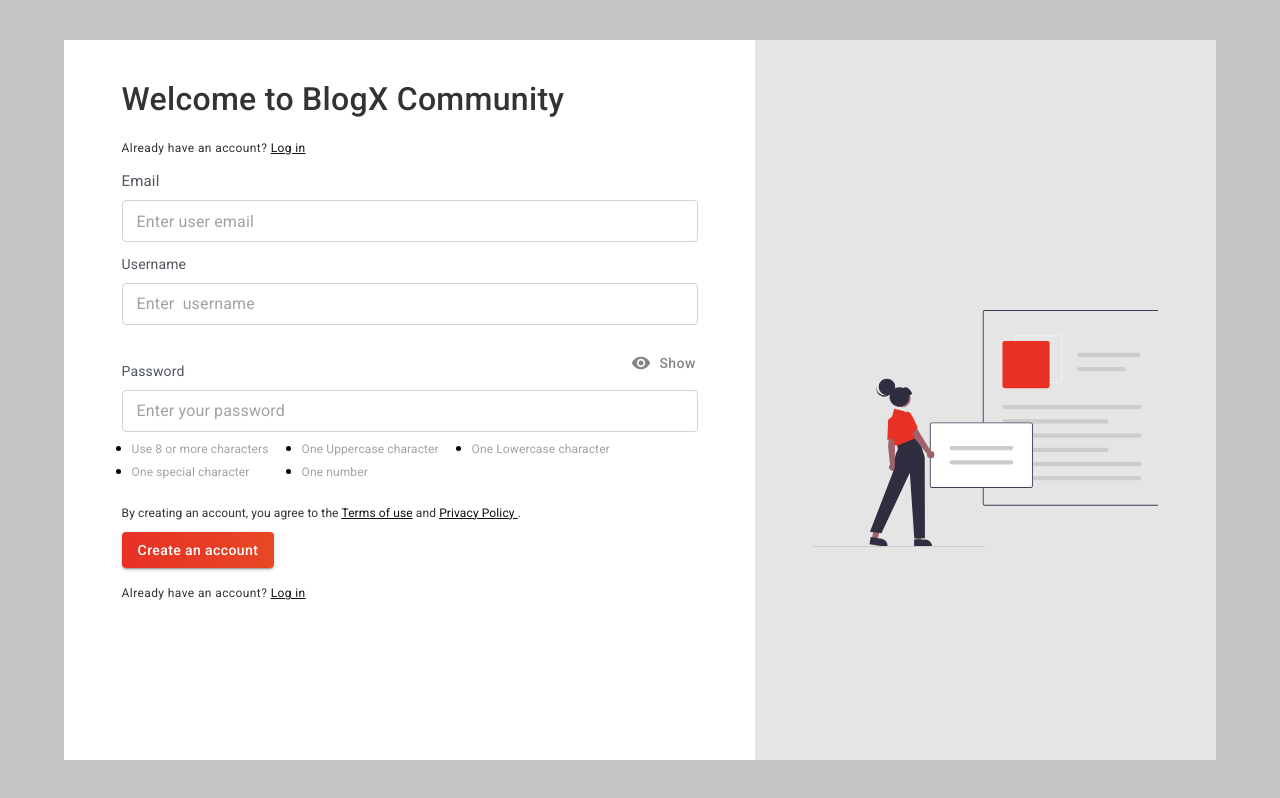
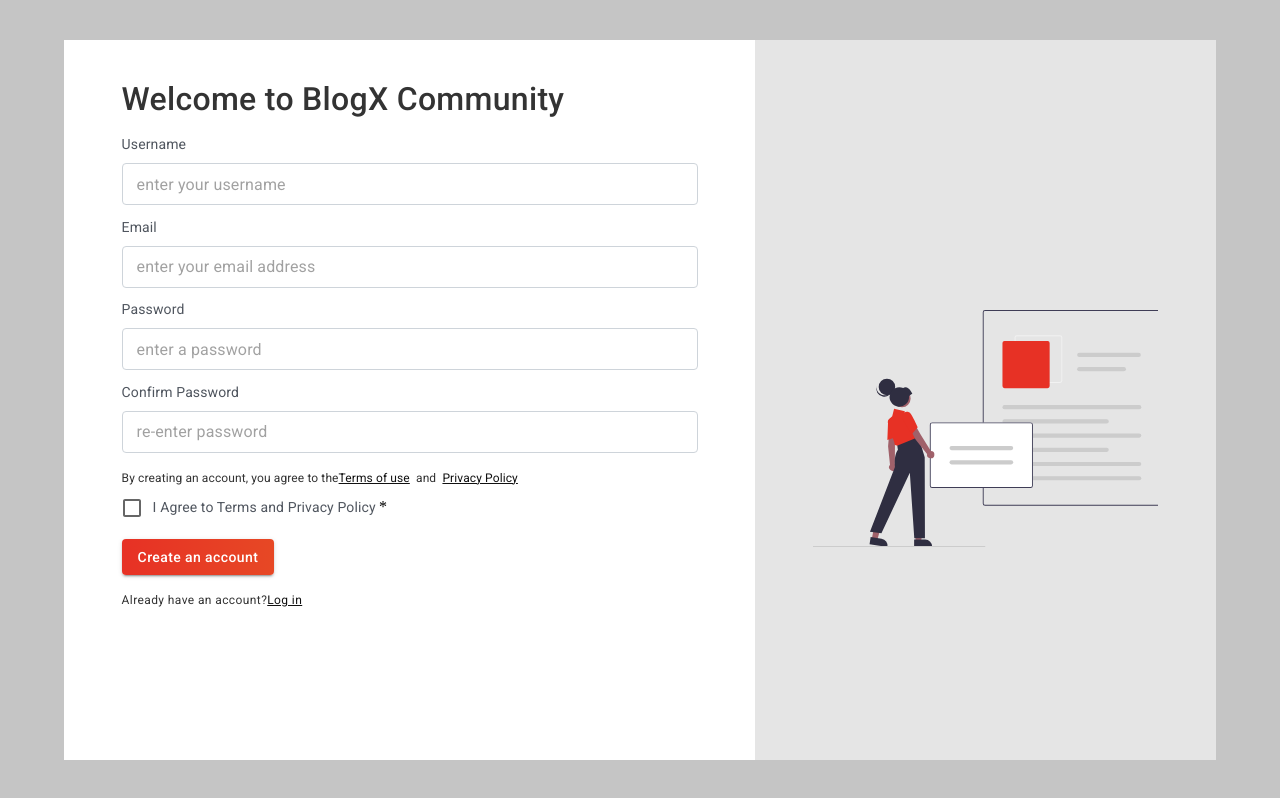
Before and after one commit to Nyamekesse/neuvo, a React (Vite) app in the folder client/: page /sign-up in a window 1280 px wide. Built offline with nearby package versions, Linux system fonts and the light colour scheme.

Commit message:
refactored input vairables, added validation to all input fields

```diff
--- a/client/package.json
+++ b/client/package.json
@@ -11,6 +11,7 @@
   "dependencies": {
     "@emotion/react": "^11.10.5",
     "@emotion/styled": "^11.10.5",
+    "@hookform/resolvers": "^2.9.10",
     "@mui/icons-material": "^5.11.0",
     "@mui/material": "^5.11.5",
     "@reduxjs/toolkit": "^1.9.1",
@@ -19,10 +20,12 @@
     "react": "^18.2.0",
     "react-dom": "^18.2.0",
     "react-file-base64": "^1.0.3",
+    "react-hook-form": "^7.43.1",
     "react-redux": "^8.0.5",
     "react-router-dom": "^6.7.0",
     "react-slick": "^0.29.0",
-    "slick-carousel": "^1.8.1"
+    "slick-carousel": "^1.8.1",
+    "yup": "^0.32.11"
   },
   "devDependencies": {
     "@types/react": "^18.0.26",
--- a/client/src/Theme/theme.jsx
+++ b/client/src/Theme/theme.jsx
@@ -65,6 +65,14 @@ const theme = createTheme({
         },
       },
     },
+    MuiFormControlLabel: {
+      styleOverrides: {
+        label: {
+          color: "#50565F",
+          fontSize: "14px",
+        },
+      },
+    },
   },
 });
 
--- /dev/null
+++ b/client/src/components/Inputs/CheckBoxes/index.jsx
@@ -0,0 +1,40 @@
+import React from "react";
+import Checkbox from "@mui/material/Checkbox";
+import { FormControlLabel, Typography } from "@mui/material";
+import { Controller } from "react-hook-form";
+const CheckBoxes = ({ label, name, control, errors }) => {
+  return (
+    <>
+      <Controller
+        name={name}
+        control={control}
+        render={({ field }) => (
+          <FormControlLabel
+            {...field}
+            control={
+              <Checkbox
+                required
+                onClick={(event) => {
+                  console.log(event.target.checked);
+                }}
+              />
+            }
+            label={label}
+          />
+        )}
+      />
+      {errors[name] ? (
+        <Typography
+          component={"span"}
+          fontSize={"11px"}
+          fontWeight={800}
+          color={"error"}
+        >
+          {errors[name].message}
+        </Typography>
+      ) : null}
+    </>
+  );
+};
+
+export default CheckBoxes;
--- /dev/null
+++ b/client/src/components/Inputs/TextFields/index.jsx
@@ -0,0 +1,51 @@
+import { TextField, Typography } from "@mui/material";
+import React from "react";
+import { InputSection } from "./style";
+import { Controller } from "react-hook-form";
+
+const TextFields = ({ label, placeholder, type, name, control, errors }) => {
+  return (
+    <InputSection>
+      <Typography
+        color={"#50565F"}
+        fontWeight={400}
+        fontSize={14}
+        component={"p"}
+        variant="body1"
+        mb={1}
+      >
+        {label}
+      </Typography>
+      <Controller
+        name={name}
+        control={control}
+        render={({ field }) => (
+          <TextField
+            {...field}
+            placeholder={placeholder}
+            fullWidth
+            required
+            type={type}
+            size="small"
+            sx={{
+              backgroundColor: "#fff",
+              borderColor: errors[name] ? "red" : "",
+            }}
+          />
+        )}
+      />
+      {errors[name] ? (
+        <Typography
+          component={"span"}
+          fontSize={"11px"}
+          fontWeight={800}
+          color={"error"}
+        >
+          {errors[name].message}
+        </Typography>
+      ) : null}
+    </InputSection>
+  );
+};
+
+export default TextFields;
--- /dev/null
+++ b/client/src/components/Inputs/TextFields/style.jsx
@@ -0,0 +1,8 @@
+import Box from "@mui/material/Box";
+import { styled } from "@mui/material/styles";
+
+export const InputSection = styled(Box)(({ theme }) => ({
+  display: "flex",
+  flexDirection: "column",
+  marginTop: "2%",
+}));
--- a/client/src/components/index.jsx
+++ b/client/src/components/index.jsx
@@ -5,3 +5,6 @@ export { default as Pagination } from "./Pagination";
 export { default as PostDetail } from "./DetailedPost";
 export { default as SimilarPost } from "./SimilarPost";
 export { default as SuggestedPostCard } from "./SuggestedPostCard";
+export { default as TextFields } from "./Inputs/TextFields";
+export { default as SelectFields } from "./Inputs/SelectFields";
+export { default as CheckBoxes } from "./Inputs/CheckBoxes";
--- a/client/src/pages/Sign-up/FormArea/index.jsx
+++ b/client/src/pages/Sign-up/FormArea/index.jsx
@@ -1,227 +1,100 @@
 import React, { useEffect, useState } from "react";
-import VisibilityIcon from "@mui/icons-material/Visibility";
-import VisibilityOffIcon from "@mui/icons-material/VisibilityOff";
 import Box from "@mui/material/Box";
 import Button from "@mui/material/Button";
-import TextField from "@mui/material/TextField";
+import { yupResolver } from "@hookform/resolvers/yup";
 import Typography from "@mui/material/Typography";
 import { Link } from "react-router-dom";
-import {
-  Form,
-  FormArea,
-  Indicator,
-  InputSection,
-  Validators,
-  Wrapper,
-} from "./style";
-import { useDispatch, useSelector } from "react-redux";
+import { useForm } from "react-hook-form";
+import { Form, FormArea } from "./style";
+import { useDispatch } from "react-redux";
 import { signUpUser } from "../../../features/user/userSlice";
+import { CheckBoxes, TextFields } from "../../../components";
+import { signUpUserSchema } from "../../../validation";
+import { initialSignUpValues } from "../../../utils";
 const FormAreaSection = () => {
+  const {
+    handleSubmit,
+    control,
+    reset,
+    formState: { errors, isValid },
+  } = useForm({
+    defaultValues: initialSignUpValues,
+    resolver: yupResolver(signUpUserSchema),
+  });
+
   const dispatch = useDispatch();
-  const createdUser = useSelector((store) => store.user.newUser);
-  useEffect(() => {
-    if (createdUser) setState({ email: "", username: "", password: "" });
-  }, [createdUser]);
-  const [state, setState] = useState({
-    email: "",
-    username: "",
-    password: "",
-  });
-  const [showPassword, setShowPassword] = useState(false);
-  const handleFormChange = (event) => {
-    setState({ ...state, [event.target.name]: event.target.value });
-  };
-  const handleFormSubmit = (event) => {
-    event.preventDefault();
-
-    dispatch(signUpUser(state));
+  const onSubmit = (data) => {
+    isValid
+      ? dispatch(
+          signUpUser({
+            username: data.username,
+            email: data.email,
+            password: data.password,
+          })
+        ) & reset()
+      : null;
   };
 
   return (
     <FormArea>
-      <Form component={"form"} onSubmit={handleFormSubmit}>
+      <Form
+        component={"form"}
+        onSubmit={handleSubmit(onSubmit)}
+        noValidate
+        autoComplete="off"
+      >
         <Typography color={"#333333"} fontWeight={500} fontSize={32}>
           Welcome to BlogX Community
         </Typography>
-        <Typography
-          component={"span"}
-          variant="caption"
-          fontSize={12}
-          fontWeight={400}
-          mt={2}
-          color={"#333333"}
-        >
-          Already have an account?{" "}
-          <Link to={"/log-in"}>
-            {" "}
-            <span style={{ textDecoration: "underline" }}>Log in</span>
+
+        <TextFields
+          label="Username"
+          placeholder="enter your username"
+          type={"text"}
+          control={control}
+          name="username"
+          errors={errors}
+        />
+        <TextFields
+          label="Email"
+          placeholder="enter your email address"
+          type={"email"}
+          control={control}
+          name="email"
+          errors={errors}
+        />
+        <TextFields
+          label="Password"
+          placeholder="enter a password"
+          type={"password"}
+          control={control}
+          name="password"
+          errors={errors}
+        />
+        <TextFields
+          label="Confirm Password"
+          placeholder="re-enter password"
+          type={"password"}
+          control={control}
+          name="confirmPassword"
+          errors={errors}
+        />
+        <Typography fontWeight={400} fontSize={12} color={"#333333"} mt={2}>
+          By creating an account, you agree to the
+          <Link to={"/"}>
+            <span style={{ textDecoration: "underline" }}>Terms of use</span>
+          </Link>
+          &nbsp; and &nbsp;
+          <Link to={"/"}>
+            <span style={{ textDecoration: "underline" }}>Privacy Policy</span>
           </Link>
         </Typography>
-        <InputSection>
-          <Typography
-            color={"#50565F"}
-            fontWeight={400}
-            fontSize={15}
-            component={"p"}
-            variant="body1"
-            mb={1}
-          >
-            Email
-          </Typography>
-          <TextField
-            placeholder="Enter user email "
-            fullWidth
-            size="small"
-            required
-            name="email"
-            type={"email"}
-            value={state.email}
-            onChange={handleFormChange}
-            sx={{ backgroundColor: "#fff" }}
-          />
-        </InputSection>
-        <InputSection>
-          <Typography
-            color={"#50565F"}
-            fontWeight={400}
-            fontSize={14}
-            component={"p"}
-            variant="body1"
-            mb={1}
-          >
-            Username
-          </Typography>
-          <TextField
-            placeholder="Enter  username"
-            fullWidth
-            size="small"
-            required
-            name="username"
-            type={"text"}
-            value={state.username}
-            onChange={handleFormChange}
-            sx={{ backgroundColor: "#fff" }}
-          />
-        </InputSection>
-        <InputSection>
-          <Box
-            sx={{
-              display: "flex",
-              flexDirection: "row",
-              width: "100%",
-              alignItems: "center",
-              justifyContent: "space-between",
-            }}
-          >
-            <Typography
-              color={"#50565F"}
-              fontWeight={400}
-              fontSize={14}
-              component={"p"}
-              variant="body1"
-              mt={3}
-              mb={1}
-            >
-              Password
-            </Typography>
-            <Button
-              variant="text"
-              startIcon={
-                showPassword ? <VisibilityOffIcon /> : <VisibilityIcon />
-              }
-              size="medium"
-              disableElevation
-              disableRipple
-              disableFocusRipple
-              fontSize={14}
-              onClick={() => {
-                setShowPassword(!showPassword);
-              }}
-              sx={{
-                color: "rgba(102, 102, 102, 0.8)",
-                textTransform: "initial",
-                padding: 0,
-                margin: 0,
-                fontSize: "14px",
-              }}
-            >
-              {showPassword ? "Hide" : "Show"}
-            </Button>
-          </Box>
-          <TextField
-            placeholder="Enter your password"
-            fullWidth
-            size="small"
-            required
-            name="password"
-            type={showPassword ? "text" : "password"}
-            value={state.password}
-            onChange={handleFormChange}
-            sx={{ backgroundColor: "#fff" }}
-          />
-        </InputSection>
-        <Validators>
-          <Wrapper>
-            <Indicator>
-              <Typography
-                fontSize={12}
-                fontWeight={400}
-                color={" rgba(102, 102, 102, 0.6);"}
-              >
-                Use 8 or more characters
-              </Typography>
-            </Indicator>
-            <Indicator>
-              <Typography
-                fontSize={12}
-                fontWeight={400}
-                color={" rgba(102, 102, 102, 0.6);"}
-              >
-                One Uppercase character
-              </Typography>
-            </Indicator>
-            <Indicator>
-              <Typography
-                fontSize={12}
-                fontWeight={400}
-                color={" rgba(102, 102, 102, 0.6);"}
-              >
-                One Lowercase character
-              </Typography>
-            </Indicator>
-            <Indicator>
-              {" "}
-              <Typography
-                fontSize={12}
-                fontWeight={400}
-                color={" rgba(102, 102, 102, 0.6);"}
-              >
-                One special character
-              </Typography>
-            </Indicator>
-            <Indicator>
-              {" "}
-              <Typography
-                fontSize={12}
-                fontWeight={400}
-                color={" rgba(102, 102, 102, 0.6);"}
-              >
-                One number
-              </Typography>
-            </Indicator>
-          </Wrapper>
-        </Validators>
-        <Typography fontWeight={400} fontSize={12} color={"#333333"} mt={2}>
-          By creating an account, you agree to the{" "}
-          <Link to={"/"}>
-            <span style={{ textDecoration: "underline" }}>Terms of use</span>
-          </Link>{" "}
-          and{" "}
-          <Link to={"/"}>
-            <span style={{ textDecoration: "underline" }}>Privacy Policy </span>
-          </Link>
-          .
-        </Typography>
+        <CheckBoxes
+          label="I Agree to Terms and Privacy Policy"
+          control={control}
+          name="agreeTerms"
+          errors={errors}
+        />
         <Box>
           <Button
             variant={"contained"}
@@ -245,9 +118,8 @@ const FormAreaSection = () => {
           mt={2}
           color={"#333333"}
         >
-          Already have an account?{" "}
+          Already have an account?
           <Link to={"/log-in"}>
-            {" "}
             <span style={{ textDecoration: "underline" }}>Log in</span>
           </Link>
         </Typography>
--- /dev/null
+++ b/client/src/utils/index.js
@@ -0,0 +1,10 @@
+export const passwdRegExp =
+  /^(?=.*[A-Za-z])(?=.*\d)(?=.*[@$!%*#?&])[A-Za-z\d@$!%*#?&]{8,}$/;
+
+export const initialSignUpValues = {
+  username: "",
+  email: "",
+  password: "",
+  confirmPassword: "",
+  agreeTerms: false,
+};
--- /dev/null
+++ b/client/src/validation/index.jsx
@@ -0,0 +1,18 @@
+import * as yup from "yup";
+import { passwdRegExp } from "../utils";
+// creating new user schema for validation
+export const signUpUserSchema = yup.object({
+  username: yup.string().required("type in your username"),
+  email: yup.string().required().email("kindly enter a valid email"),
+  password: yup
+    .string()
+    .required("kindly enter a password")
+    .matches(
+      passwdRegExp,
+      "must be 8 characters and above, One Uppercase, One lowerCase, One number and one Special case character"
+    ),
+  confirmPassword: yup
+    .string()
+    .oneOf([yup.ref("password"), null], "password must match"),
+  agreeTerms: yup.bool().oneOf([true], "field must be checked"),
+});
```
Also changed, not shown: client/src/components/Inputs/SelectFields/index.jsx (added, +7 -0 lines), client/src/components/Inputs/CheckBoxes/style.jsx (added), client/src/components/Inputs/SelectFields/style.jsx (added), 1 other file (tests, documents, lock files or other folders).
